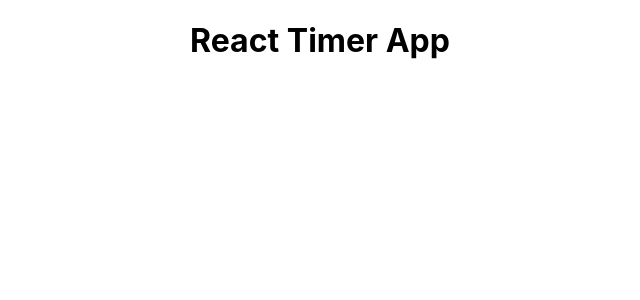
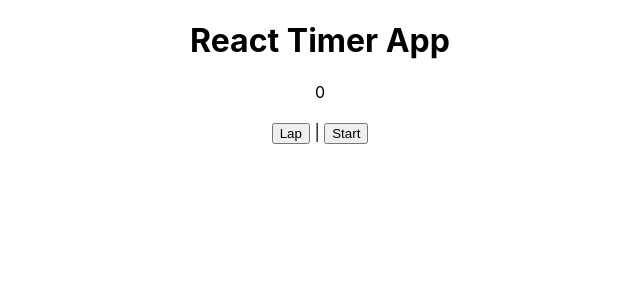
Before and after one commit to MrFarhan/React-timer, a React (Create React App) app: page / in a window 1280 px wide. Shown: the top 300 px of the page, without its empty margins (320-960 px from the left). Built offline with nearby package versions, Linux system fonts and the light colour scheme.

Commit message:
Basic structure setup

```diff
--- a/src/App.js
+++ b/src/App.js
@@ -1,4 +1,5 @@
 import './App.css';
+// import { Tests } from './test';
 import { Timer } from './Timer';
 
 function App() {
@@ -6,6 +7,7 @@ function App() {
     <div className="App">
       <h1>React Timer App</h1>
       <Timer />
+      {/* <Tests /> */}
     </div>
   );
 }
--- a/src/Timer.js
+++ b/src/Timer.js
@@ -1,12 +1,36 @@
-import React from 'react'
+import React, { useState, useEffect } from 'react'
 
 export const Timer = () => {
-    let D = new Date;
 
+    const [sec, updateSec] = useState(0)
+    const [stop, setStop] = useState(true)
+    const [interval, updateInterval] = useState()
+
+    const start = (val) => {
+        if (val) {
+            console.log(val, "start / val = true")
+            let temp = sec
+            updateInterval(setInterval(() => {
+                temp = ++temp
+                updateSec(temp)
+            }, 100)
+            )
+        } else {
+            console.log(val, "start / val = false")
+            clearInterval(interval)
+            setStop(false)
+            setStop(null)
+            console.log(interval, "interval in else")
+
+
+        }
+    }
 
     return (
         <div>
-        {console.log(D, "D")}
+            {console.log(sec, "sec")}
+            {sec}<br /><br />
+            <button>Lap</button> | {sec===0 ? <button onClick={() => { start(true) }}>Start</button> : <button onClick={() => { start(false) }}>Stop</button>}
 
         </div>
     )
--- a/src/index.js
+++ b/src/index.js
@@ -2,7 +2,7 @@ import React from 'react';
 import ReactDOM from 'react-dom';
 import './index.css';
 import App from './App';
-import reportWebVitals from './reportWebVitals';
+// import reportWebVitals from './reportWebVitals';
 
 ReactDOM.render(
   <React.StrictMode>
@@ -14,4 +14,4 @@ ReactDOM.render(
 // If you want to start measuring performance in your app, pass a function
 // to log results (for example: reportWebVitals(console.log))
 // or send to an analytics endpoint. Learn more: https://bit.ly/CRA-vitals
-reportWebVitals();
+// reportWebVitals();
```
Also changed, not shown: src/test.js (added, +26 -0 lines).
